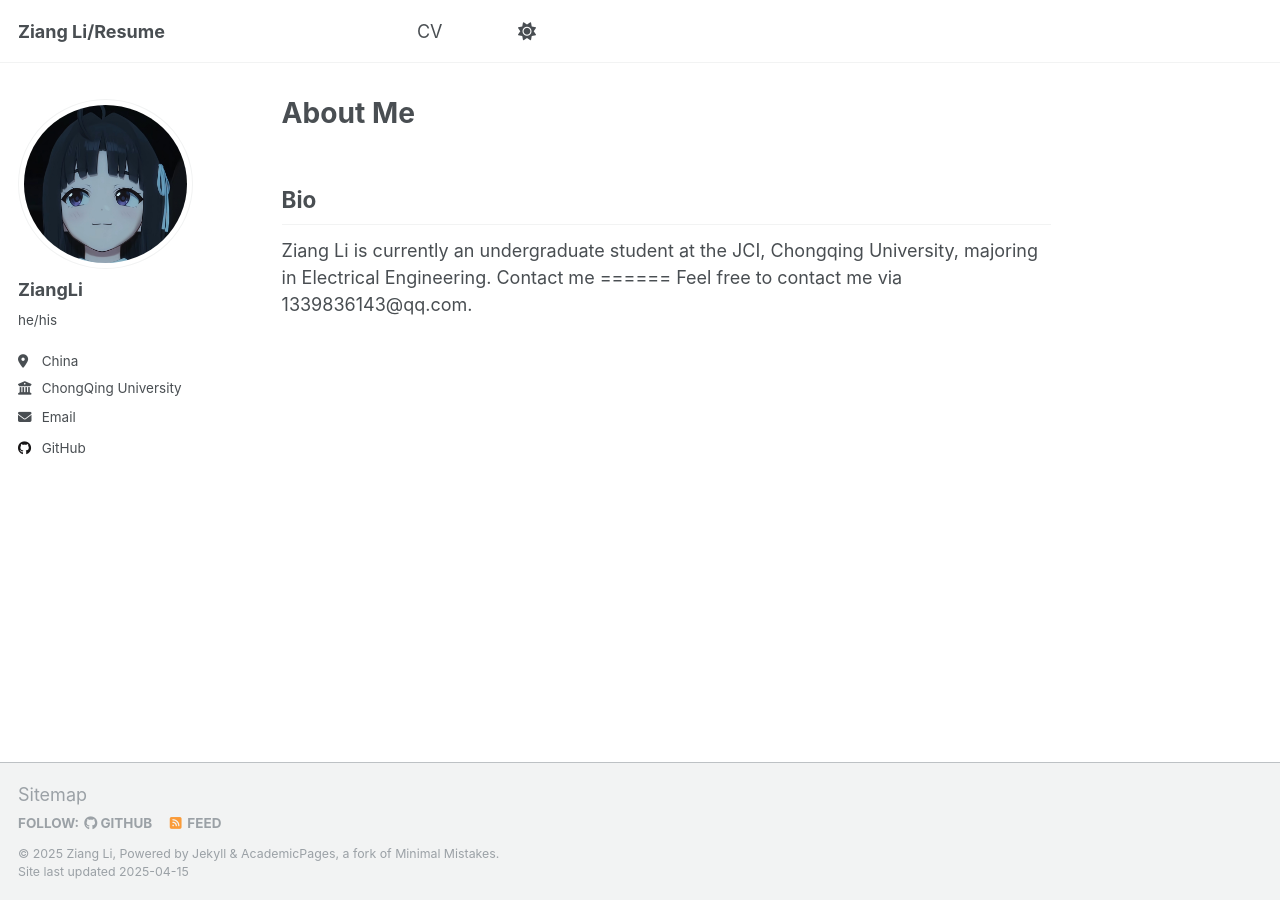
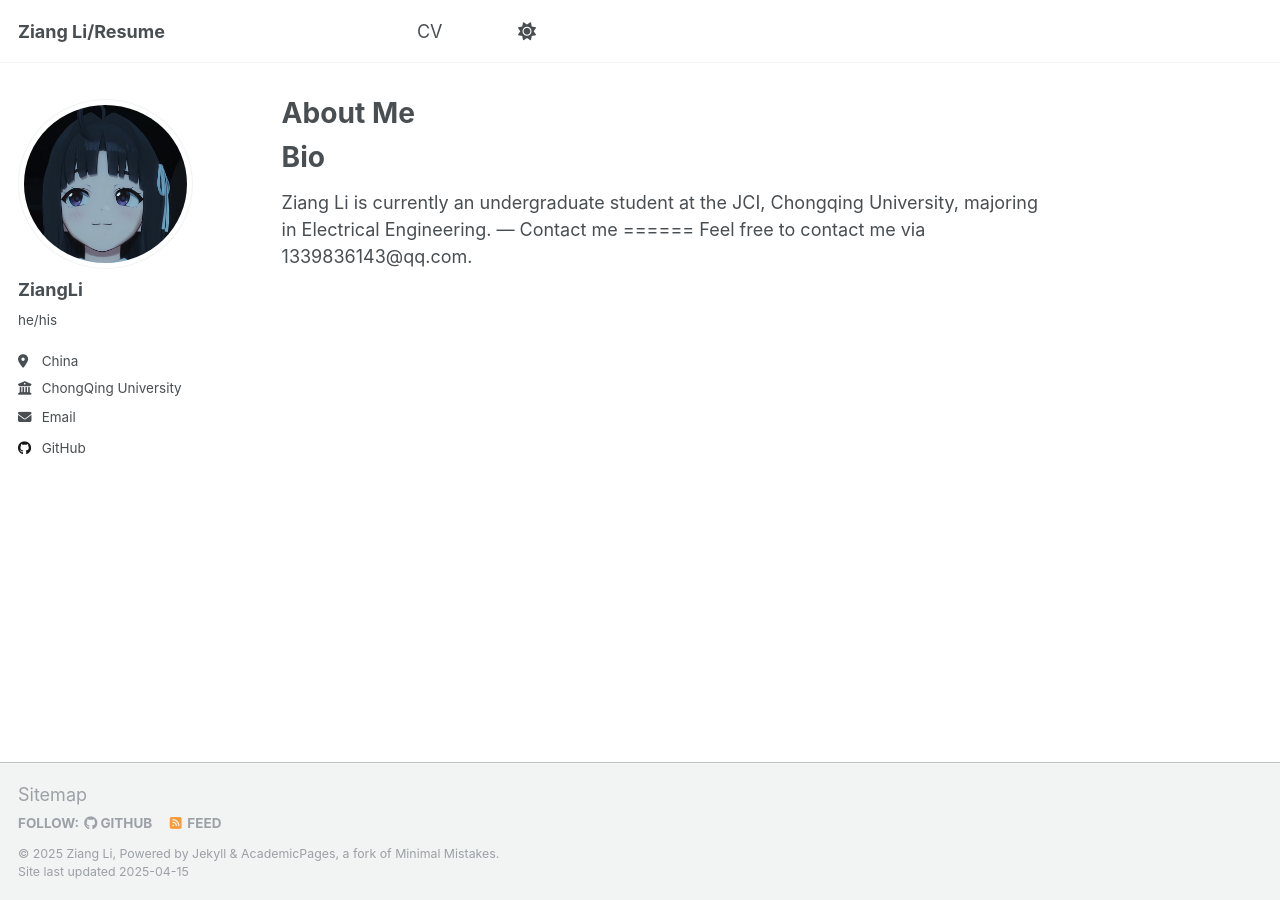
Before and after one commit to Bocchi9/Bocchi9.github.io, a Jekyll site: the page built from _pages/about.md, in a window 1280 px wide. Built offline with Jekyll 4.4.1, drawn with Linux system fonts in a browser that asks for light colours.

```diff
--- a/_pages/about.md
+++ b/_pages/about.md
@@ -7,8 +7,9 @@ redirect_from:
   - /about.html
 ---
 Bio
+======
+Ziang Li is currently an undergraduate student at the JCI, Chongqing University, majoring in Electrical Engineering.
 ---
-Ziang Li is currently an undergraduate student at the JCI, Chongqing University, majoring in Electrical Engineering.
 Contact me
 ======
 Feel free to contact me via 1339836143@qq.com.
```
